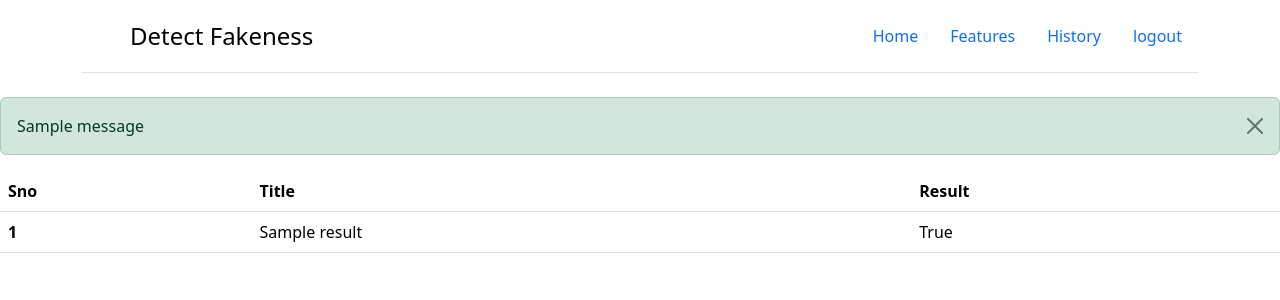
After one commit to BuilderPrid/FakeNewsFlaskML, a Flask app: template website/templates/history.html in a window 1280 px wide. The commit adds this page. Shown: the top 300 px of the page. Run offline with Flask 3, Linux system fonts and the light colour scheme; the template is opened without the code that fills it: values that come from a table or form of the project are taken from there, others are empty; tables that the repository leaves empty hold one stand-in row (values such as "Sample post"); one stand-in notice (Sample message) is shown; parts of the project's set-up code (start-up, migrations or seed data) failed here and were passed over.

Commit message:
final touches

```diff
--- a/main.py
+++ b/main.py
@@ -3,4 +3,4 @@ from website import create_app
 app = create_app()
 
 if __name__ == '__main__':
-    app.run()
+    app.run(debug=True)
--- a/website/auth.py
+++ b/website/auth.py
@@ -29,7 +29,7 @@ def login():
 def signup():
     if request.method=='POST':
         email = request.form.get('email')
-        first_name = request.form.get('first_name')
+        first_name = request.form.get('firstName')
         password = request.form.get('password1')
         password2 = request.form.get('password2')
         if(password!=password2):
--- /dev/null
+++ b/website/static/index.js
@@ -0,0 +1,8 @@
+function addResult(title,result){
+    fetch("/saveResult",{
+        method:'POST',
+        body:JSON.stringify({title:title,result:result})
+    }).then((_res)=>{
+        window.location.href='/history';
+    })
+}
--- a/website/templates/base.html
+++ b/website/templates/base.html
@@ -50,23 +50,20 @@
       {% with messages = get_flashed_messages(with_categories=true) %} {% if
         messages %} {% for category, message in messages %} {% if category ==
         'error' %}
-        <div class="alert alert-danger alter-dismissable fade show" role="alert">
-          {{ message }}
-          <button type="button" class="close" data-dismiss="alert">
-            <span aria-hidden="true">&times;</span>
-          </button>
+        <div class="alert alert-warning alert-dismissible fade show" role="alert">
+          <strong>Holy guacamole!</strong>{{message}}
+          <button type="button" class="btn-close" data-bs-dismiss="alert" aria-label="Close"></button>
         </div>
         {% else %}
-    <div class="alert alert-success alter-dismissable fade show" role="alert">
-      {{ message }}
-      <button type="button" class="close" data-dismiss="alert">
-        <span aria-hidden="true">&times;</span>
-      </button>
-    </div>
+        <div class="alert alert-success alert-dismissible fade show" role="alert">
+          {{message}}
+          <button type="button" class="btn-close" data-bs-dismiss="alert" aria-label="Close"></button>
+        </div>
     {% endif %} {% endfor %} {% endif %} {% endwith %}
     {% block body %}
 
     {% endblock body %}
+    <script src="{{ url_for('static', filename='index.js') }}"></script>
     <script src="https://cdn.jsdelivr.net/npm/bootstrap@5.3.2/dist/js/bootstrap.bundle.min.js" integrity="sha384-C6RzsynM9kWDrMNeT87bh95OGNyZPhcTNXj1NW7RuBCsyN/o0jlpcV8Qyq46cDfL" crossorigin="anonymous"></script>
     <script src="https://cdn.jsdelivr.net/npm/@popperjs/core@2.11.8/dist/umd/popper.min.js" integrity="sha384-I7E8VVD/ismYTF4hNIPjVp/Zjvgyol6VFvRkX/vR+Vc4jQkC+hVqc2pM8ODewa9r" crossorigin="anonymous"></script>
 <script src="https://cdn.jsdelivr.net/npm/bootstrap@5.3.2/dist/js/bootstrap.min.js" integrity="sha384-BBtl+eGJRgqQAUMxJ7pMwbEyER4l1g+O15P+16Ep7Q9Q+zqX6gSbd85u4mG4QzX+" crossorigin="anonymous"></script>
--- /dev/null
+++ b/website/templates/history.html
@@ -0,0 +1,25 @@
+{% extends 'base.html' %}
+{% block title %}
+    History
+{% endblock title %}
+{% block body %}
+<table class="table">
+    <thead>
+      <tr>
+        <th scope="col">Sno</th>
+        <th scope="col">Title</th>
+        <th scope="col">Result</th>
+        <!-- <th scope="col">Handle</th> -->
+      </tr>
+    </thead>
+    <tbody>
+        {% for result in user.results %}
+        <tr>
+            <th scope="row">{{loop.index}}</th>
+            <td>{{result.title}}</td>
+            <td>{{result.result}}</td>
+        </tr>
+        {% endfor %}
+    </tbody>
+  </table>
+{% endblock body %}
```
Also changed, not shown: website/templates/result.html (+11 -1 lines), website/views.py (+20 -5 lines).
